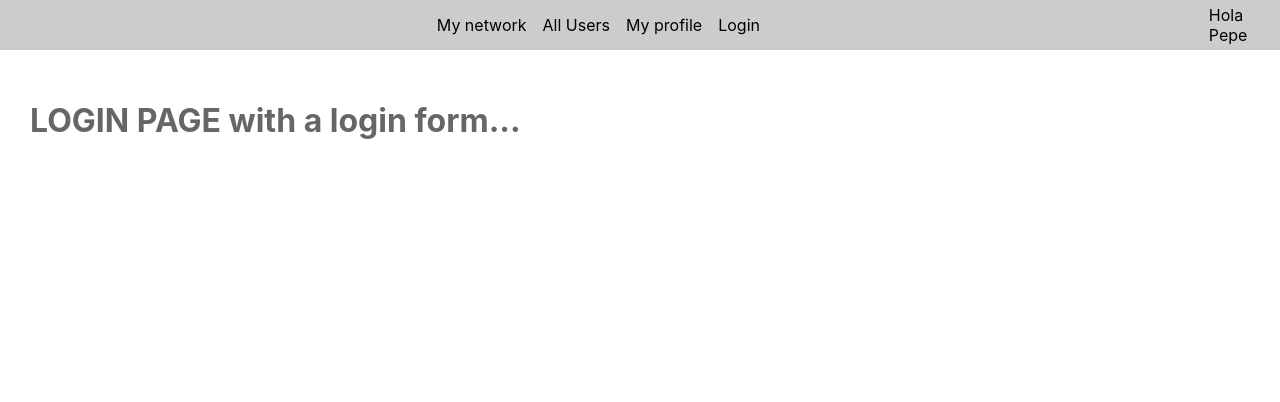
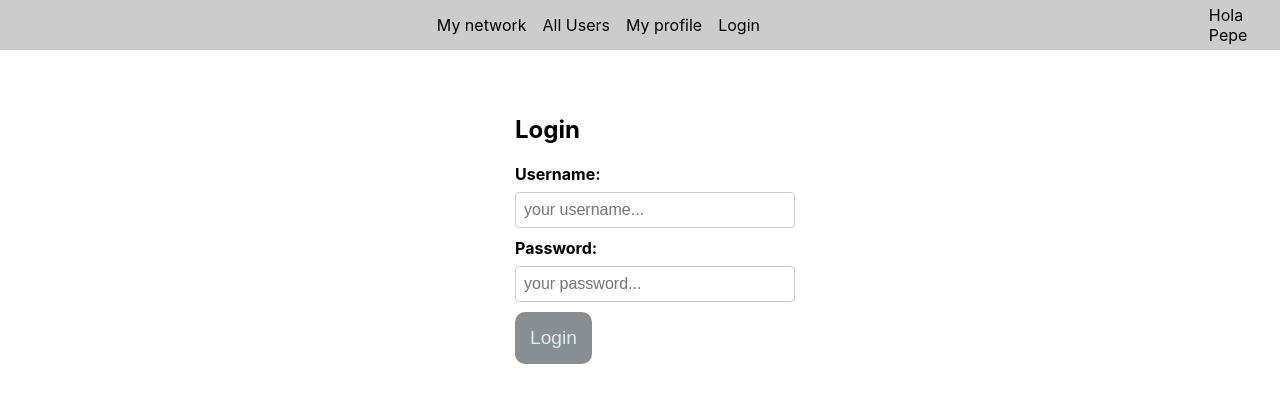
Before and after one commit to Beringar/w7we-front-berenguer-pou, a React (Create React App) app: page /login in a window 1280 px wide. Shown: the top 402 px of the page. Built offline with nearby package versions, Linux system fonts and the light colour scheme.

Commit message:
add LoginResgisterForm component

```diff
--- a/package.json
+++ b/package.json
@@ -7,6 +7,7 @@
     "@testing-library/jest-dom": "^5.16.2",
     "@testing-library/react": "^12.1.3",
     "@testing-library/user-event": "^13.5.0",
+    "jwt-decode": "^3.1.2",
     "react": "^17.0.2",
     "react-dom": "^17.0.2",
     "react-redux": "^7.2.6",
--- a/src/App.css
+++ b/src/App.css
@@ -5,3 +5,56 @@ h1 {
 .main {
   padding: 30px;
 }
+
+.form {
+  width: 100%;
+  max-width: 280px;
+  margin: 0 auto;
+  padding: 15px;
+}
+
+.form-image {
+  width: 280px;
+  padding: 10px 0;
+}
+
+.form-block {
+  margin-bottom: 10px;
+}
+
+input {
+  padding: 0.5rem;
+  font-size: 16px;
+  width: 280px;
+  display: block;
+  border-radius: 4px;
+  border: 1px solid #ccc;
+}
+
+input:focus {
+  border-color: #007eff;
+  box-shadow: inset 0 1px 1px rgba(0, 0, 0, 0.075),
+    0 0 0 3px rgba(0, 126, 255, 0.1);
+  outline: none;
+}
+
+label {
+  font-weight: bold;
+  display: block;
+  margin-bottom: 0.5rem;
+}
+
+button {
+  border-style: none;
+  border-radius: 10px;
+  padding: 15px;
+  cursor: pointer;
+  font-size: 1.2rem;
+  background-color: #151f28;
+  color: #b3dfe2;
+}
+
+button:disabled {
+  cursor: default;
+  opacity: 50%;
+}
--- /dev/null
+++ b/src/components/LoginRegisterForm/LoginRegisterForm.js
@@ -0,0 +1,78 @@
+import { useState } from "react";
+import { useDispatch } from "react-redux";
+import { loginUserThunk } from "../../redux/thunks/userThunks";
+
+const LoginRegisterForm = () => {
+  const dispatch = useDispatch();
+  const initialFormData = {
+    username: "",
+    password: "",
+  };
+  const [formData, setFormData] = useState(initialFormData);
+
+  const resetValues = () => {
+    document.querySelector("#username").value = "";
+    document.querySelector("#password").value = "";
+    setFormData({ ...initialFormData });
+  };
+
+  const handleChange = (event) => {
+    setFormData({
+      ...formData,
+      [event.target.name]: event.target.value,
+    });
+  };
+
+  const handleSubmit = (event) => {
+    event.preventDefault();
+    dispatch(loginUserThunk(formData));
+    resetValues();
+  };
+
+  const isFilled = formData.username !== "" && formData.password !== "";
+
+  return (
+    <>
+      <form
+        className="form"
+        onSubmit={handleSubmit}
+        autoComplete="off"
+        noValidate
+      >
+        <h2>Login</h2>
+        <div className="form-block">
+          <label title="username" htmlFor="username">
+            {"Username: "}
+          </label>
+          <input
+            type="text"
+            name="username"
+            id="username"
+            onChange={handleChange}
+            placeholder="your username..."
+          />
+        </div>
+        <div className="form-block">
+          <label title="password" htmlFor="password">
+            {"Password: "}
+          </label>
+          <input
+            placeholder="your password..."
+            type="password"
+            name="password"
+            id="password"
+            onChange={handleChange}
+            autoComplete="on"
+          />
+        </div>
+        <div className="form-block">
+          <button type="submit" className="button" disabled={!isFilled}>
+            Login
+          </button>
+        </div>
+      </form>
+    </>
+  );
+};
+
+export default LoginRegisterForm;
--- a/src/pages/LoginPage.js
+++ b/src/pages/LoginPage.js
@@ -1,8 +1,10 @@
+import LoginRegisterForm from "../components/LoginRegisterForm/LoginRegisterForm";
+
 const LoginPage = () => {
   return (
     <>
       <main className="main">
-        <h1>LOGIN PAGE with a login form...</h1>
+        <LoginRegisterForm />
       </main>
     </>
   );
```
Also changed, not shown: 1 other file (tests, documents, lock files or other folders).
